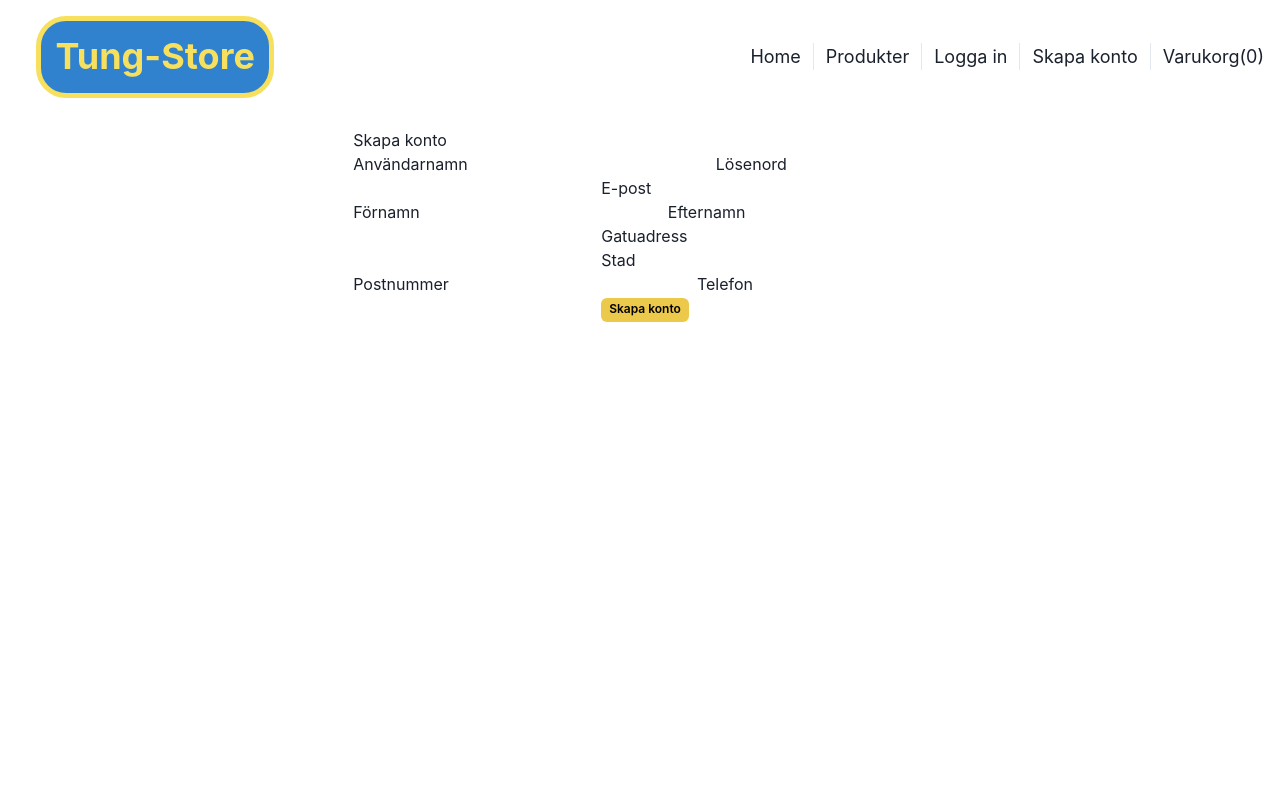
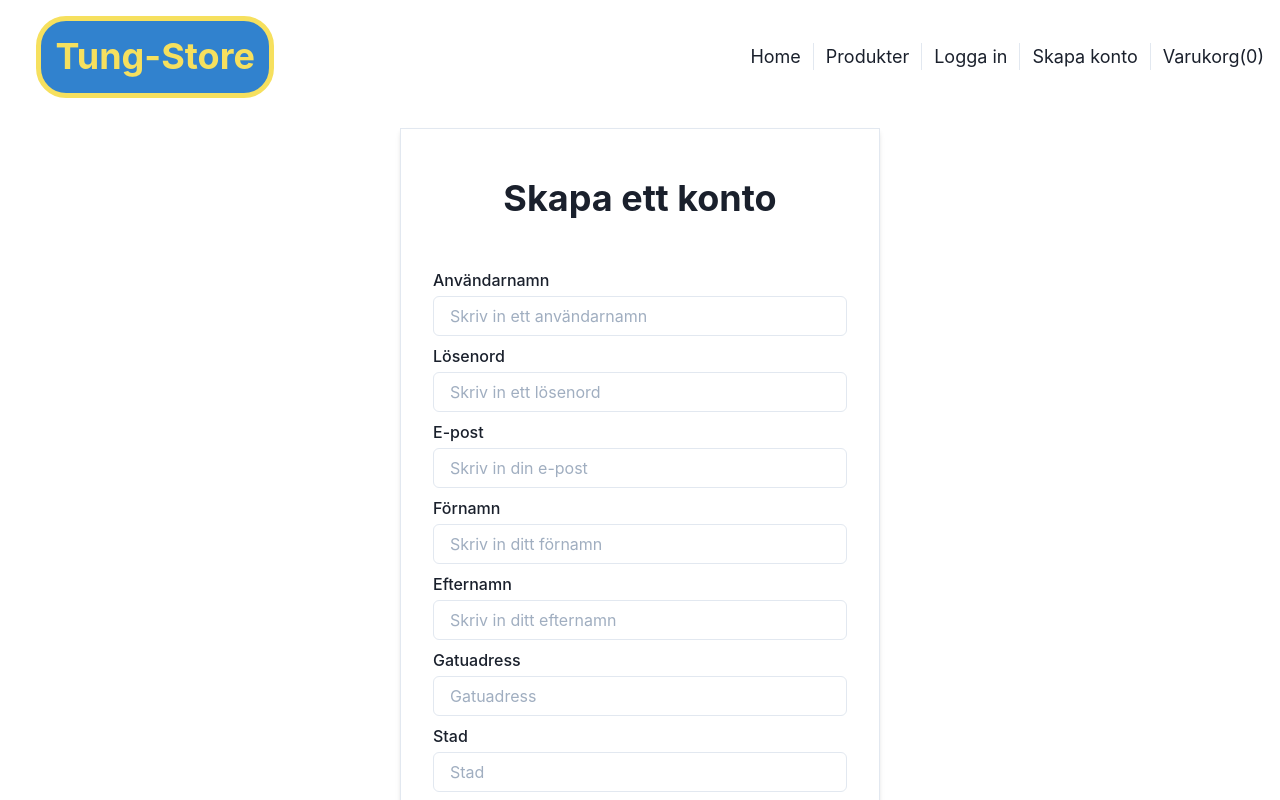
Before and after one commit to cme-timothy/webshop-assignment, a React (Create React App) app: page /skapakonto in a window 1280 px wide. Shown: the top 800 px of the page. Built offline with nearby package versions, Linux system fonts and the light colour scheme; no server answers.

Commit message:
createaccount page styling done

```diff
--- a/src/pages/CreateAccount.jsx
+++ b/src/pages/CreateAccount.jsx
@@ -5,7 +5,16 @@ import axios from "axios";
 import { useSetRecoilState } from "recoil";
 import { auth } from "../recoil/auth/atom";
 import { userData } from "../recoil/userData/atom";
-import { Button } from "@chakra-ui/react"
+import {
+  Button,
+  Flex,
+  FormLabel,
+  Heading,
+  FormControl,
+  Input,
+  Box,
+} from "@chakra-ui/react";
+import { nanoid } from "nanoid";
 
 function CreateAccount() {
   const [username, setUsername] = useState("");
@@ -132,87 +141,133 @@ function CreateAccount() {
       <Helmet>
         <title>Skapa konto - Tung Store</title>
       </Helmet>
-      <h3>Skapa konto</h3>
-      <div>
-        <label>Användarnamn</label>
-        <input
+      <Flex justifyContent="center">
+        <Box
+          borderWidth={1}
+          boxShadow="md"
+          textAlign="center"
+          bg="white"
+          h="60em"
+          w="30em"
+          p={8}
+        >
+          <Heading mt={4} mb={12}>
+            Skapa ett konto
+          </Heading>
+          <FormLabel mt={2} mb={1}>Användarnamn</FormLabel>
+          <Input
+            id={nanoid()}
+            colorScheme="blue"
+            placeholder="Skriv in ett användarnamn"
             name="username"
             type="text"
             value={username}
             onChange={handleUsername}
             onKeyDown={handleKeyDown}
           />
-        <label>Lösenord</label>
-        <input
+          <FormLabel mt={2} mb={1}>Lösenord</FormLabel>
+          <Input
+            id={nanoid()}
+            colorScheme="blue"
+            placeholder="Skriv in ett lösenord"
             name="password"
             type="password"
             value={password}
             onChange={handlePassword}
             onKeyDown={handleKeyDown}
           />
-        <label>E-post</label>
-        <input
+          <FormLabel mt={2} mb={1}>E-post</FormLabel>
+          <Input
+            id={nanoid()}
+            colorScheme="blue"
+            placeholder="Skriv in din e-post"
             name="email"
             type="email"
             value={email}
             onChange={handleEmail}
             onKeyDown={handleKeyDown}
           />
-        <label>Förnamn</label>
-        <input
+          <FormLabel mt={2} mb={1}>Förnamn</FormLabel>
+          <Input
+            id={nanoid()}
+            colorScheme="blue"
+            placeholder="Skriv in ditt förnamn"
             name="firstName"
             type="text"
             value={firstName}
             onChange={handleFirstName}
             onKeyDown={handleKeyDown}
           />
-        <label>Efternamn</label>
-        <input
+          <FormLabel mt={2} mb={1}>Efternamn</FormLabel>
+          <Input
+            id={nanoid()}
+            colorScheme="blue"
+            placeholder="Skriv in ditt efternamn"
             name="lastName"
             type="text"
             value={lastName}
             onChange={handleLastName}
             onKeyDown={handleKeyDown}
           />
-        <label>Gatuadress</label>
-        <input
+          <FormLabel mt={2} mb={1}>Gatuadress</FormLabel>
+          <Input
+            id={nanoid()}
+            colorScheme="blue"
+            placeholder="Gatuadress"
             name="street"
             type="text"
             value={street}
             onChange={handleStreet}
             onKeyDown={handleKeyDown}
           />
-        <label>Stad</label>
-        <input
+          <FormLabel mt={2} mb={1}>Stad</FormLabel>
+          <Input
+            id={nanoid()}
+            colorScheme="blue"
+            placeholder="Stad"
             name="city"
             type="text"
             value={city}
             onChange={handleCity}
             onKeyDown={handleKeyDown}
           />
-        <label>Postnummer</label>
-        <input
-          name="zipcode"
+          <FormLabel mt={2} mb={1}>Postnummer</FormLabel>
+          <Input
+            id={nanoid()}
+            colorScheme="blue"
+            placeholder="Skriv in ditt postnummer"
             type="number"
             value={zipcode}
             onChange={handleZipcode}
             onKeyDown={handleKeyDown}
           />
-        <label>Telefon</label>
-        <input
+          <FormLabel mt={2} mb={1}>Telefon</FormLabel>
+          <Input
+            id={nanoid()}
+            colorScheme="blue"
+            placeholder="Skriv in ditt telefonnummer"
             name="phone"
             type="tel"
             value={phone}
             onChange={handlePhone}
             onKeyDown={handleKeyDown}
           />
-        <Button colorScheme='yellow' size='xs' type="submit" onClick={submit}>
+          <Button
+            w="100%"
+            colorScheme="blue"
+            mt={8}
+            type="submit"
+            onClick={submit}
+          >
             Skapa konto
           </Button>
           {accountCreationFailed ? (
-          <h4>Något av det du mattat in är fel!</h4>
+            <Heading mt={4} size="s" color="red">
+              Något av det du mattat in är fel!
+            </Heading>
           ) : undefined}
-      </div>
+        </Box>
+      </Flex>
     </div>
   );
 }
```
Also changed, not shown: src/pages/LogIn.jsx (+23 -7 lines), 1 other file (tests, documents, lock files or other folders). Lines whose indentation alone changed are shown as unchanged.
